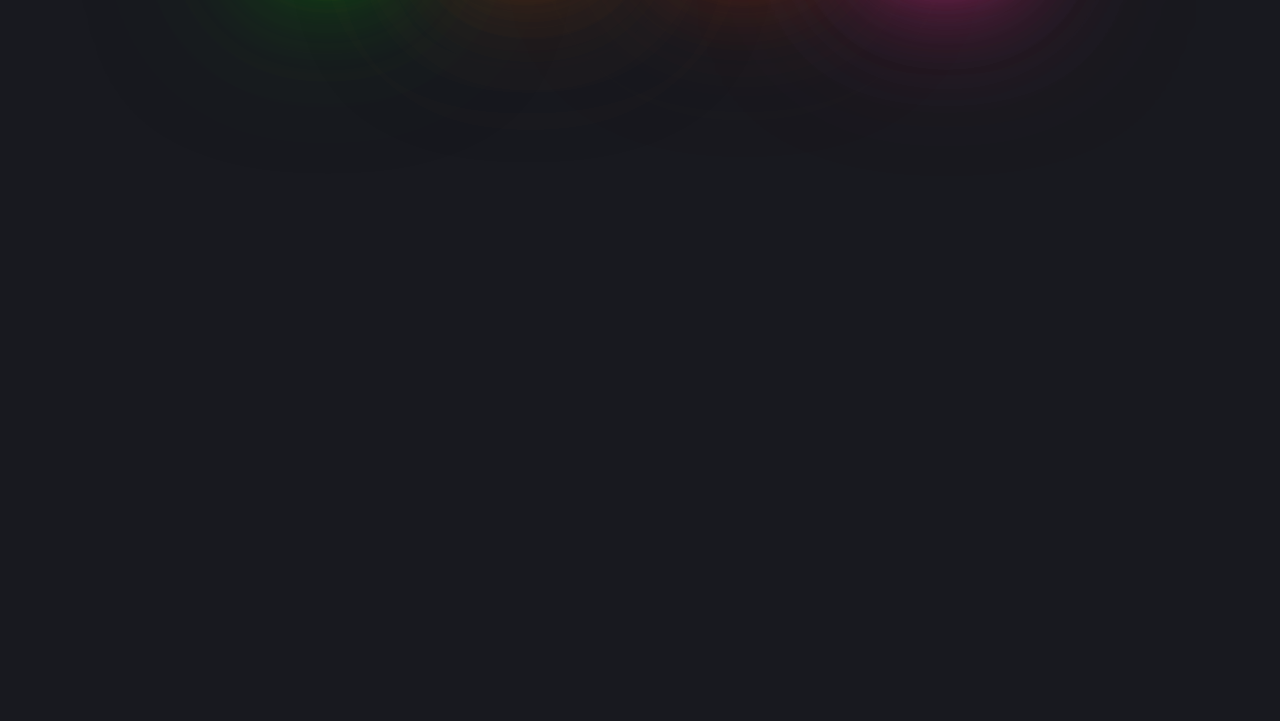
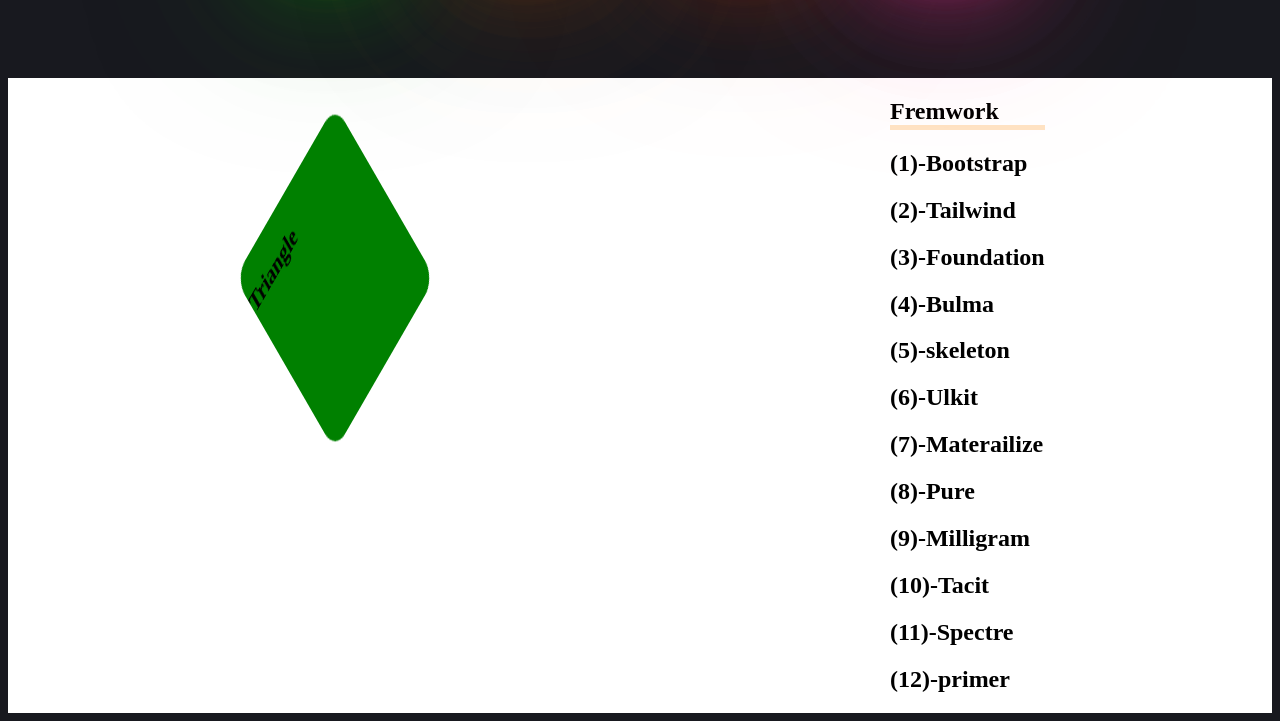
Before and after one commit to mhshuvo2030/Keyframes-animation, a plain HTML site: page index.html in a window 1280 px wide. Shown: the part 898-1619 px from the top of the page. Before the commit the page ends 884 px from the top, so only its background shows below. Drawn offline with Linux system fonts and the light colour scheme.

Commit message:
fremwork

```diff
--- a/index.html
+++ b/index.html
@@ -6,6 +6,7 @@
     <meta name="viewport" content="width=, initial-scale=1.0">
     <title>keyfram</title>
     <link rel="stylesheet" href="style.css">
+    <link rel="stylesheet" href="responsive.css">
     <link rel="stylesheet" href="https://cdnjs.cloudflare.com/ajax/libs/font-awesome/4.7.0/css/font-awesome.css">
 </head>
 <body>
@@ -31,6 +32,26 @@
 
         </div>
     </section>
+    <section class="triangle-test">
+        <div class="triangle">
+            <h2>Triangle</h2>
+        </div>
+        <div class="Framwork">
+            <h1>Fremwork</h1>
+            <h2>(1)-Bootstrap</h2>
+            <h2>(2)-Tailwind</h2>
+            <h2>(3)-Foundation</h2>
+            <h2>(4)-Bulma</h2>
+            <h2>(5)-skeleton</h2>
+            <h2>(6)-Ulkit</h2>
+            <h2>(7)-Materailize</h2>
+            <h2>(8)-Pure</h2>
+            <h2>(9)-Milligram</h2>
+            <h2>(10)-Tacit</h2>
+            <h2>(11)-Spectre</h2>
+            <h2>(12)-primer</h2>
+        </div>
+    </section>
 
 </body>
 </html>
--- /dev/null
+++ b/responsive.css
@@ -0,0 +1,29 @@
+/*mobile-divice*/
+
+@media only screen and (max-width:600px){
+	.container{
+		width: 100%;
+	}
+  .social-icon i {
+    text-align: center;
+  }
+  .social-icon {
+    flex-direction: column;
+    gap: 20px;
+  }
+  .one {
+    flex-direction: column;
+  }
+  .demo {
+    margin-top: 200px;
+    padding: 0;
+    width: 100%;
+  }
+  .triangle-test {
+    margin-top: 60px;
+    flex-direction: column;
+    gap: 50px;
+    text-align: center;
+  }
+
+}
--- a/style.css
+++ b/style.css
@@ -199,3 +199,40 @@
    #facebook{
     animation-delay: 1.1s;
    }
+   .triangle{
+    position: relative;
+    width: 200px;
+    height: 200px;
+    background-color: green;
+    border-radius: 20px;
+    transform: rotate(-60deg) skewX(-30deg) scale(1, .866);
+    margin-top: 100px;
+   }
+   .triangle::before,
+   .triangle::after{
+        content: ;
+        position: absolute;
+        width: inherit;
+        height: inherit;
+        background-color: inherit;
+        border-top-right-radius: inherit;
+   }
+   .triangle::before{
+        transform: rotate(-135deg) skewX(-45deg) scale(1.414, .707) translateY(-50%);
+
+   }
+   .triangle::after{
+        transform: rotate(135deg) skewy(-45deg) scale(.707, 1.414,) translatex(50%);
+
+   }
+
+    .triangle-test {
+      display: flex;
+      justify-content: space-around;
+      background-color: white;
+      margin-top: 100px;
+    }
+
+    .Framwork h1 {
+      border-bottom: 5px solid bisque;
+    }
```
